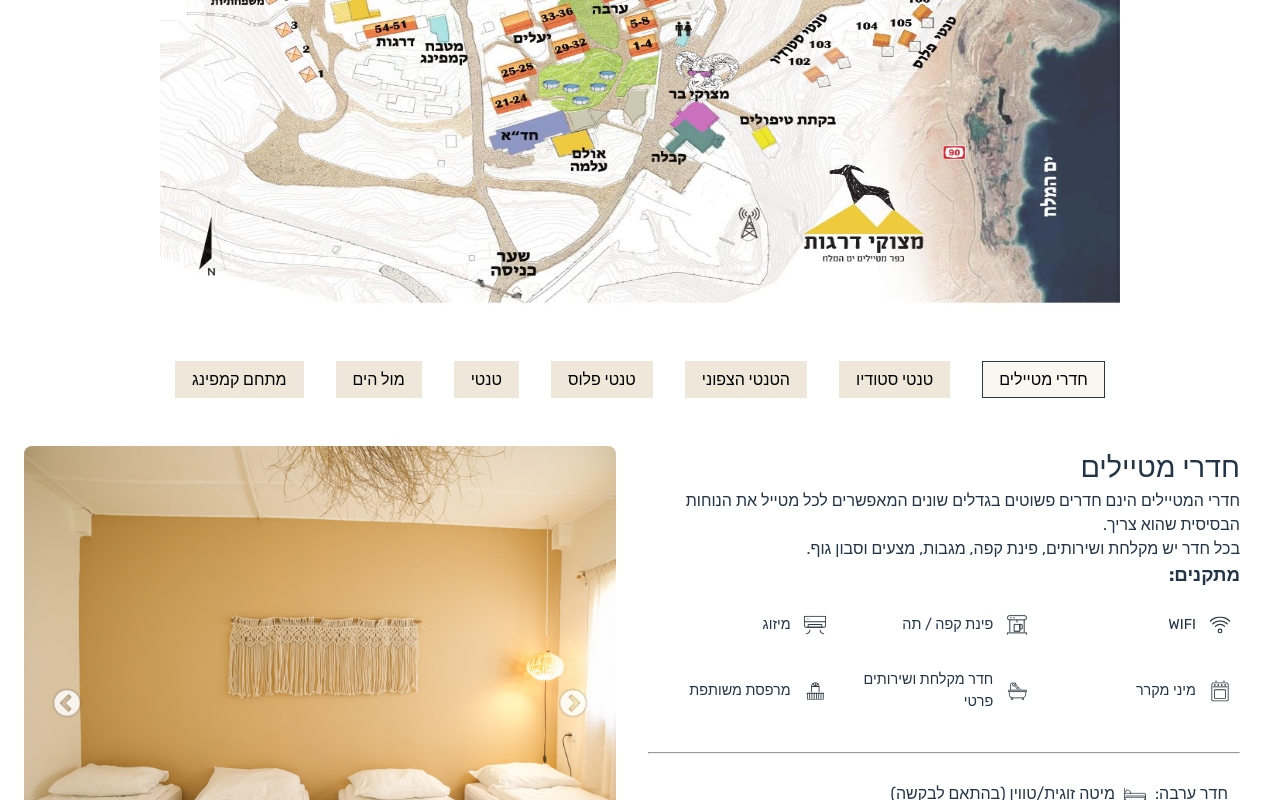
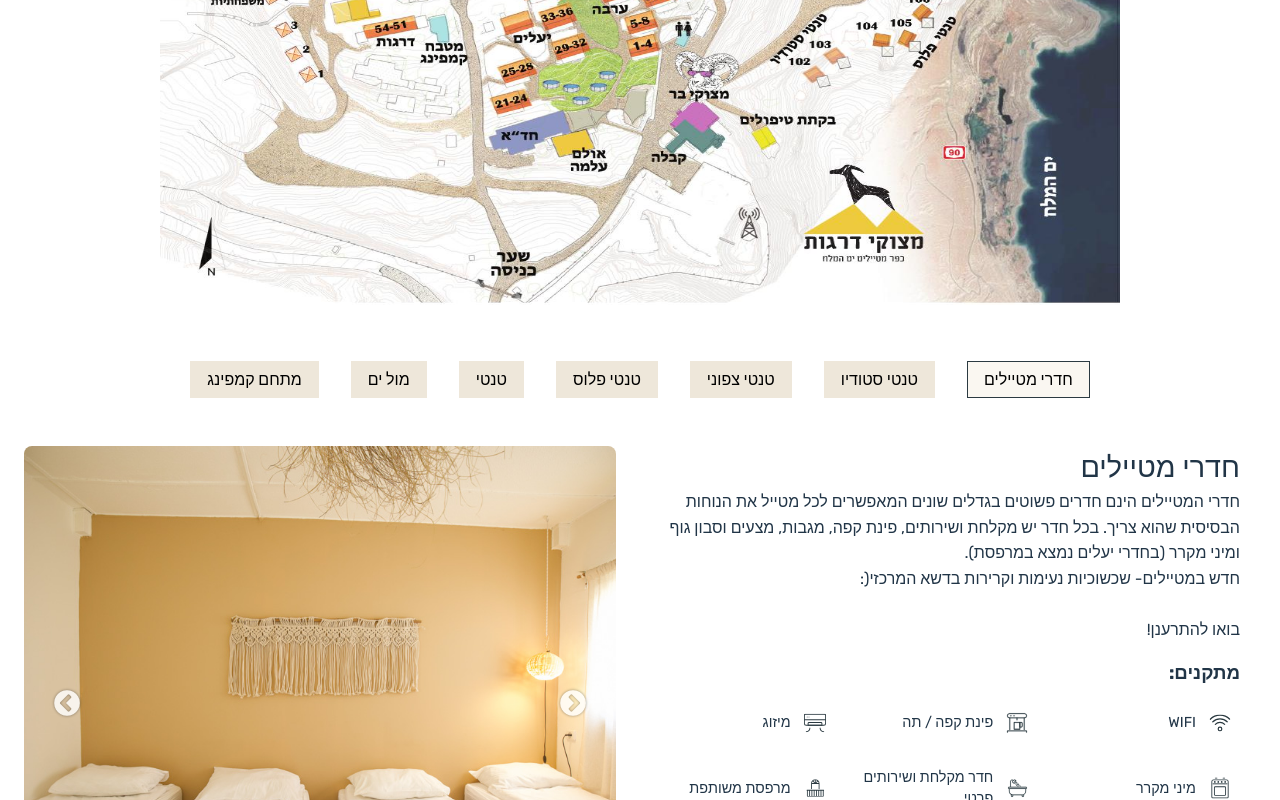
Before and after one commit to pavelshm10/2meters, a React (Vite) app: page / in a window 1280 px wide. Shown: the part 649-1449 px from the top of the page. Built offline with nearby package versions, Linux system fonts and the light colour scheme.

Commit message:
update description

```diff
--- a/src/App.css
+++ b/src/App.css
@@ -2,12 +2,19 @@
 
 html,
 body {
-  font-family: "Rubik", sans-serif;
   margin: 0;
   padding: 0;
   width: 100%;
   overflow-x: hidden;
   direction: rtl;
+  margin: 0;
+  min-width: 320px;
+  min-height: 100vh;
+}
+
+h1 {
+  font-size: 3.2em;
+  line-height: 1.1;
 }
 
 /* Reset default margins and padding */
@@ -168,6 +175,12 @@ body {
 
 button {
   margin: 0.5rem;
+  border: 1px solid transparent;
+  padding: 0.6em 1.2em;
+  font-size: 1em;
+  font-weight: 500;
+  cursor: pointer;
+  transition: border-color 0.25s;
 }
 
 button:hover {
@@ -326,3 +339,9 @@ button:hover {
 .slick-slide > div {
   height: 100%;
 }
+
+.description p {
+  white-space: pre-line;
+  line-height: 1.6;
+  margin-bottom: 1rem;
+}
--- a/src/Components/Room/RoomInfo.tsx
+++ b/src/Components/Room/RoomInfo.tsx
@@ -12,9 +12,11 @@ function RoomInfo({ room }: RoomInfoProps) {
     <>
       <h2 className="room-title">{room.title}</h2>
       <div className="description">
-        {room.description.map((sentence, index) => (
-          <p key={index}>{sentence}.</p>
-        ))}
+        <p
+          dangerouslySetInnerHTML={{
+            __html: room.description.replace(/\n/g, "<br />"),
+          }}
+        />
       </div>
       {room.comment && <p className="comment">{room.comment}</p>}
 
--- a/src/data.ts
+++ b/src/data.ts
@@ -1,5 +1,4 @@
 import { type Room } from "./types";
-import { formatDescription } from "./utils";
 
 // Import all images using Vite's import.meta.glob
 const images = import.meta.glob<{ default: string }>(
@@ -71,9 +70,8 @@ export const rooms: Room[] = [
   {
     id: 2,
     title: "חדרי מטיילים",
-    description: formatDescription(
-      "חדרי המטיילים הינם חדרים פשוטים בגדלים שונים המאפשרים לכל מטייל את הנוחות הבסיסית שהוא צריך. בכל חדר יש מקלחת ושירותים, פינת קפה, מגבות, מצעים וסבון גוף..."
-    ),
+    description:
+      "חדרי המטיילים הינם חדרים פשוטים בגדלים שונים המאפשרים לכל מטייל את הנוחות הבסיסית שהוא צריך. בכל חדר יש מקלחת ושירותים, פינת קפה, מגבות, מצעים וסבון גוף ומיני מקרר (בחדרי יעלים נמצא במרפסת).\nחדש במטיילים- שכשוכיות נעימות וקרירות בדשא המרכזי(:\n\n בואו להתרענן!",
     images: [
       images["/src/assets/images/metaylim/metaylim_1.jpg"].default,
       images["/src/assets/images/metaylim/metaylim_2.jpg"].default,
@@ -123,9 +121,9 @@ export const rooms: Room[] = [
   {
     id: 3,
     title: "טנטי סטודיו",
-    description: formatDescription(
-      "2 אוהלי בוטיק זוגיים על המצוק הראשון הצופה אל נופו של ים המלח.האוהלים המיוחדים והמרווחים עוצבו בהשראת הטנטי הזוגי,כיחידה מרווחת יותר- כ 40 מר.בכל יחידה מיטה זוגית/טווין, טלוויזיה,..."
-    ),
+    description:
+      '2 אוהלי בוטיק זוגיים על המצוק הראשון הצופה אל נופו של ים המלח.\nהאוהלים המיוחדים והמרווחים עוצבו בהשראת הטנטי הזוגי,כיחידה מרווחת יותר- כ 40 מ"ר.\nבכל יחידה מיטה זוגית/טווין, טלוויזיה, מיני מקרר, שירותים ומקלחת וכמובן נוף לים המלח.\nתוכלו להתרענן מחוץ ליחידה בשכשוכית פרטית מרעננת הצופה לנוף (בחודשי החורף סגורות)',
+    comment: "*מינימום 2 לילות להזמנה בסופי השבוע וחגים.",
     images: [
       "src/assets/images/tenty_studio/tenty_studio_1.jpg",
       "src/assets/images/tenty_studio/tenty_studio_2.jpg",
@@ -163,10 +161,9 @@ export const rooms: Room[] = [
   },
   {
     id: 4,
-    title: "הטנטי הצפוני",
-    description: formatDescription(
-      "אביב 2024 מתחמם ואיתו הפתעות רבות(:שמחים לבשר על פתיחת היחידות החדשות שלנו - החל ממאי 2024:9 אוהלי בוטיק על המצוק הצפוני הצופה אל נופו של ים המלח*יחידה אחת..."
-    ),
+    title: "טנטי צפוני",
+    description:
+      'אביב 2024 מתחמם ואיתו הפתעות רבות(:\nשמחים לבשר על פתיחת היחידות החדשות שלנו - החל ממאי 2024:\n9 אוהלי בוטיק על המצוק הצפוני הצופה אל נופו של ים המלח\n*יחידה אחת נוף חלקי - "טנטי צפוני נוף חלקי"\nהאוהלים המיוחדים והמרווחים עוצבו בהשראת הטנטי הזוגי, \nכל יחידה מרווחת יותר- כ 44 מ"ר.\nבכל יחידה חדר שינה וסלון-\nמיטה זוגית/טווין, טלוויזיה, מיקרוגל, מיני מקרר, שירותים ומקלחת וכמובן נוף לים המלח.\n*בסלון ישנה ספה נפתחת לעד 2 ילדים.\nתוכלו להתרענן מחוץ ליחידה בשכשוכית פרטית מרעננת וקרירה הצופה לנוף (בחודשי החורף סגורות)\n\n*התמונות הינן להמחשה בלבד, לכל יחידה נוף שונה לכיוון הים והמדבר.\n\n*מינימום 2 לילות להזמנה בסופי השבוע וחגים.\n*בכל יחידה ניתן להתארח עד 3 מבוגרים או 2 מבוגרים + 2 ילד.\n**שימו לב- הגישה ליחידות אלו כוללת מדרגות.\n*אין להבעיר אש בכל במתחם היחידות!\n*מדורה/מנגל במתחם הקמפינג בלבד.',
     images: [
       "src/assets/images/north_tenty/north_tenty_1.jpg",
       "src/assets/images/north_tenty/north_tenty_2.jpg",
@@ -211,9 +208,8 @@ export const rooms: Room[] = [
   {
     id: 5,
     title: "טנטי פלוס",
-    description: formatDescription(
-      "אוהל בוטיק על המצוק הראשון הצופה אל נופו של ים המלח.האוהל המחיוחד עוצב בהשראת הטנטי הזוגי וכולל חדר שינה וסלון.ביחידה חדר שינה עם מיטה זוגית/טווין, טלוויזיה ונוף לים..."
-    ),
+    description:
+      "אוהל בוטיק על המצוק הראשון הצופה אל נופו של ים המלח.\nהאוהל המחיוחד עוצב בהשראת הטנטי הזוגי וכולל חדר שינה וסלון.\nביחידה חדר שינה עם מיטה זוגית/טווין, טלוויזיה ונוף לים המלח.\nבסלון יש מיטה וחצי, ספה נפתחת, טלווויזיה, מטבחון (אינו מאובזר) הכולל מיני מקרר, מיקרוגל, מכונת קפה, קומקום, שירותים ומקלחת.\nתוכלו להתרענן מחוץ ליחידה בשכשוכית פרטית מרעננת (בחודשי החורף השכושוכיות סגורות)\n\n*מינימום 2 לילות להזמנה בסופי השבוע וחגים.\n*ביחידה ניתן להתארח עד 3 מבוגרים או 2 מבוגרים + 3 ילדים.\n*המטבחון אינו מצוייד בכלים.",
     images: [
       "src/assets/images/tenty_plus/tenty_plus_1.jpg",
       "src/assets/images/tenty_plus/tenty_plus_2.jpg",
@@ -247,7 +243,7 @@ export const rooms: Room[] = [
         icon: "src/assets/icons/air_conditioner.svg",
       },
       {
-        value: "מטבח מאובזר",
+        value: "מטבח (לא מאובזר)",
         icon: "src/assets/icons/kitchen.svg",
       },
       {
@@ -259,9 +255,8 @@ export const rooms: Room[] = [
   {
     id: 6,
     title: "טנטי",
-    description: formatDescription(
-      "אוהל 'גלאמפינג' בעל אופי 'בוטיקי' הפונה אל נופו של ים המלח.כל אוהל מתאים לזוג או ליחיד, כאשר דלתות הזכוכית ישאירו את הנוף למולכם גם כשאתם בפנים.בחדר תהנו ממקלחת..."
-    ),
+    description:
+      'אוהל "גלאמפינג" בעל אופי "בוטיקי" הפונה אל נופו של ים המלח.\nכל אוהל מתאים לזוג או ליחיד, כאשר דלתות הזכוכית ישאירו את הנוף למולכם גם כשאתם בפנים.\nבחדר תהנו ממקלחת ושירותים פרטיים, טלוויזיה, מכונת אספרסו, מיני מקרר, פינת קפה, מגבות, מצעים .\nבמרפסת ישנה שכשוכית חיצונית לרענון בימי הקיץ החמים.\n(בחודשי החורף השכושוכיות סגורות)\nבואו להנות מחוייה בלתי נשכחת!\n',
     images: [
       "src/assets/images/tenty/tenty_1.jpg",
       "src/assets/images/tenty/tenty_2.jpg",
@@ -305,10 +300,9 @@ export const rooms: Room[] = [
   },
   {
     id: 7,
-    title: "מול הים",
-    description: formatDescription(
-      "חדר בוטיק זוגי. חדר אינטימי בקצהו של המצוק בעל נוף מרהיב.בחדר תהנו ממקלחת ושירותים פרטיים, טלוויזיה, מכונת אספרסו, מיני מקרר, פינת קפה, מגבות ומצעים. ישנה שכשוכית חיצונית פרטית להתרעננות. (בחודשי החורף השכושוכיות סגורות). במול ים המחודש תהנו מאווירה זוגית רומנטית עם שקט מדברי ונופו של ים המלח."
-    ),
+    title: "מול ים",
+    description:
+      "חדר בוטיק זוגי. חדר אינטימי בקצהו של המצוק בעל נוף מרהיב.\nבחדר תהנו ממקלחת ושירותים פרטיים, טלוויזיה, מכונת אספרסו, מיני מקרר, פינת קפה, מגבות ומצעים.\n\nישנה שכשוכית חיצונית פרטית להתרעננות. \n(בחודשי החורף השכושוכיות סגורות).\nבמול ים המחודש תהנו מאווירה זוגית רומנטית עם שקט מדברי ונופו של ים המלח.\n\n*אין בבקתה זו WIFI \n *מינימום 2 לילות להזמנה בסופי השבוע וחגים.",
     images: [
       "src/assets/images/mul_hayam/mul_hayam_1.jpg",
       "src/assets/images/mul_hayam/mul_hayam_2.jpg",
@@ -320,9 +314,7 @@ export const rooms: Room[] = [
       "src/assets/images/mul_hayam/mul_hayam_8.jpg",
       "src/assets/images/mul_hayam/mul_hayam_9.jpg",
       "src/assets/images/mul_hayam/mul_hayam_10.jpg",
-      "src/assets/images/mul_hayam/mul_hayam_11.jpg",
     ],
-    comment: "*אין בבקתה זו WIFI *מינימום 2 לילות להזמנה בסופי השבוע וחגים.",
     facilities: [
       {
         value: "18 מ״ר",
@@ -351,9 +343,8 @@ export const rooms: Room[] = [
   {
     id: 8,
     title: "מתחם קמפינג",
-    description: formatDescription(
-      "מתחם הקמפינג שלנו רחב, מגוון. ומאפשר לינה בחושות, אוהלים מדבריים או אוהל פרטי שאתם מביאים אתכם מהבית ומקימים אצלנו במתחם, על אדמת המדבר, תחת כיפת השמיים ללא צל. במתחם נמצא מטבח לשימוש אורחי הכפר המאובזר בגז, מקררים ומשטח הכנה לבישול. שירותים ומקלחות משותפים. כמו כן, ישנם מקומות מוסדרים לגריל ומדורות - יש להצטייד בעצים להבערה מראש או לרכוש בהגעה (בהתאם למלאי.) *אוהל מדברי: מינימום 20 אורחים - להזמנות צרו עמנו קשר * אין חימום/קירור במתחם הקמפינג * חושה קטנה: 2-5 אורחים * חושה גדולה: 4-8 אורחים * המזרנים בחושות בהתאם לכמות האורחים * לא מספקים מזרונים לאוהל פרטי."
-    ),
+    description:
+      "מתחם הקמפינג שלנו רחב, מגוון ומאפשר לינה בחושות, אוהלים מדבריים או אוהל פרטי שאתם מביאים אתכם מהבית ומקימים אצלנו במתחם, על אדמת המדבר, תחת כיפת השמיים ללא צל.\nבמתחם נמצא מטבח לשימוש אורחי הכפר המאובזר בגז, מקררים ומשטח הכנה לבישול. שירותים ומקלחות משותפים.\nכמו כן, ישנם מקומות מוסדרים לגריל ומדורות - יש להצטייד בעצים להבערה מראש או לרכוש בהגעה (בהתאם למלאי).\n\n*אוהל מדברי: מינימום 20 אורחים - להזמנות צרו עמנו קשר\n* אין חימום/קירור במתחם הקמפינג\n* חושה קטנה: 2-5 אורחים\n* חושה גדולה: 4-8 אורחים\n* המזרנים בחושות בהתאם לכמות האורחים\n* לא מספקים מזרונים לאוהל פרטי",
     images: [
       "src/assets/images/camping/camping_1.jpg",
       "src/assets/images/camping/camping_2.jpg",
--- a/src/index.css
+++ b/src/index.css
@@ -1,5 +1,4 @@
 :root {
-  font-family: system-ui, Avenir, Helvetica, Arial, sans-serif;
   line-height: 1.5;
   font-weight: 400;
 
@@ -22,36 +21,6 @@ html[dir="rtl"] button {
   text-align: right;
 }
 
-a {
-  font-weight: 500;
-  text-decoration: inherit;
-}
-a:hover {
-  color: #535bf2;
-}
-
-body {
-  margin: 0;
-  min-width: 320px;
-  min-height: 100vh;
-  font-family: "barlev-light";
-}
-
-h1 {
-  font-size: 3.2em;
-  line-height: 1.1;
-}
-
-button {
-  border: 1px solid transparent;
-  padding: 0.6em 1.2em;
-  font-size: 1em;
-  font-weight: 500;
-  font-family: inherit;
-  cursor: pointer;
-  transition: border-color 0.25s;
-}
-
 @media (prefers-color-scheme: light) {
   :root {
     color: #213547;
--- a/src/types.ts
+++ b/src/types.ts
@@ -1,7 +1,7 @@
 export type Room = {
   id: number;
   title: string;
-  description: string[];
+  description: string;
   comment?: string;
   images: string[];
   facilities?: { value: string; icon: string }[];
--- a/src/utils.ts
+++ /dev/null
@@ -1,5 +0,0 @@
-export function formatDescription(description: string): string[] {
-  return description
-    .split(".")
-    .filter((sentence) => sentence.trim().length > 0);
-}
```
Also changed, not shown: src/assets/images/mul_hayam/mul_hayam_11.jpg (deleted), src/assets/images/mul_hayam/mul_hayam_2.jpg.
